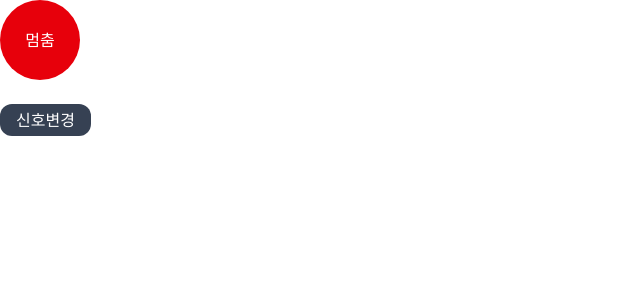
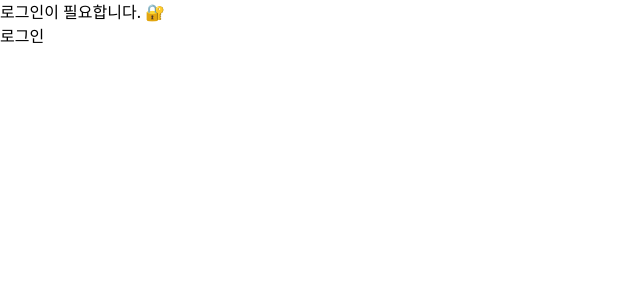
Before and after one commit to marchbom/react_ts, a React (Vite) app: page / in a window 1280 px wide. Shown: the top 300 px of the page, without its empty margins (0-640 px from the left). Built offline with nearby package versions, Linux system fonts and the light colour scheme.

Commit message:
78강 삼항연산자 조건부렌더링 미션

```diff
--- a/src/App.tsx
+++ b/src/App.tsx
@@ -1,27 +1,19 @@
 import { useState } from "react";
-import TrafficLight from "./components/TrafficLight";
+import GuestView from "./components/GuestView";
+import UserView from "./components/UserView";
 
 export default function App() {
-  const [status, setStatus] = useState("RED");
-
-  const handleStatus = () => {
-    switch (status) {
-      case "RED":
-        setStatus("YELLOW");
-        break;
-      case "YELLOW":
-        setStatus("GREEN");
-        break;
-      case "GREEN":
-        setStatus("RED");
-        break;
-      default:
-        setStatus("RED");
-    }
+  const [isLoggedIn, setIsLoggedIn] = useState(false);
+  const loginHandler = () => {
+    setIsLoggedIn((prev) => !prev);
   };
   return (
     <>
-      <TrafficLight status={status} handleStatus={handleStatus} />
+      {isLoggedIn ? (
+        <UserView loginHandler={loginHandler} />
+      ) : (
+        <GuestView loginHandler={loginHandler} />
+      )}
     </>
   );
 }
--- /dev/null
+++ b/src/components/GuestView.tsx
@@ -0,0 +1,8 @@
+export default function GuestView({ loginHandler }: { loginHandler: () => void }) {
+  return (
+    <>
+      <h1>로그인이 필요합니다. 🔐</h1>
+      <button onClick={loginHandler}>로그인</button>
+    </>
+  );
+}
--- /dev/null
+++ b/src/components/UserInfo.tsx
@@ -0,0 +1,7 @@
+export default function UserInfo() {
+  return (
+    <>
+      <h1>UserInfo Component</h1>
+    </>
+  );
+}
--- /dev/null
+++ b/src/components/UserView.tsx
@@ -0,0 +1,8 @@
+export default function UserView({ loginHandler }: { loginHandler: () => void }) {
+  return (
+    <>
+      <h1>환영합니다! 🎉"</h1>
+      <button onClick={loginHandler}>로그아웃</button>
+    </>
+  );
+}
```
